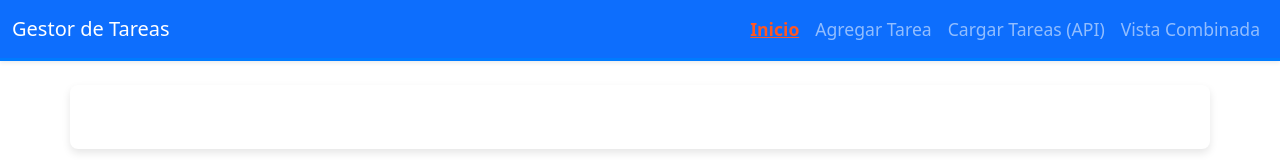
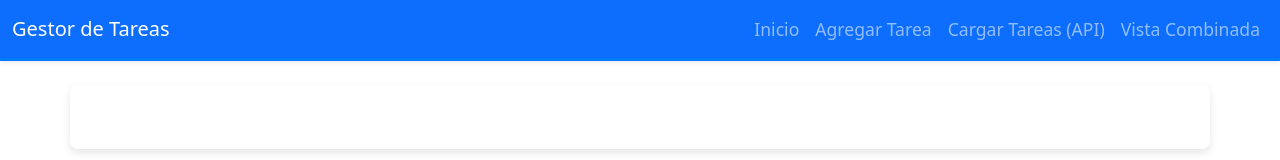
Before and after one commit to magalicoronel21/Tarea-clase7, a Vue app: page / in a window 1280 px wide. Shown: the top 160 px of the page. Built offline with nearby package versions, Linux system fonts and the light colour scheme.

Commit message:
update App

```diff
--- a/src/App.vue
+++ b/src/App.vue
@@ -9,7 +9,7 @@
         <div class="collapse navbar-collapse" id="navbarNav">
           <ul class="navbar-nav ms-auto">
             <li class="nav-item">
-              <router-link to="/" class="nav-link" active-class="active">Inicio</router-link>
+              <router-link to="/Tarea-clase7" class="nav-link" active-class="active">Inicio</router-link>
             </li>
             <li class="nav-item">
               <router-link to="/addtask" class="nav-link" active-class="active">Agregar Tarea</router-link>
```
